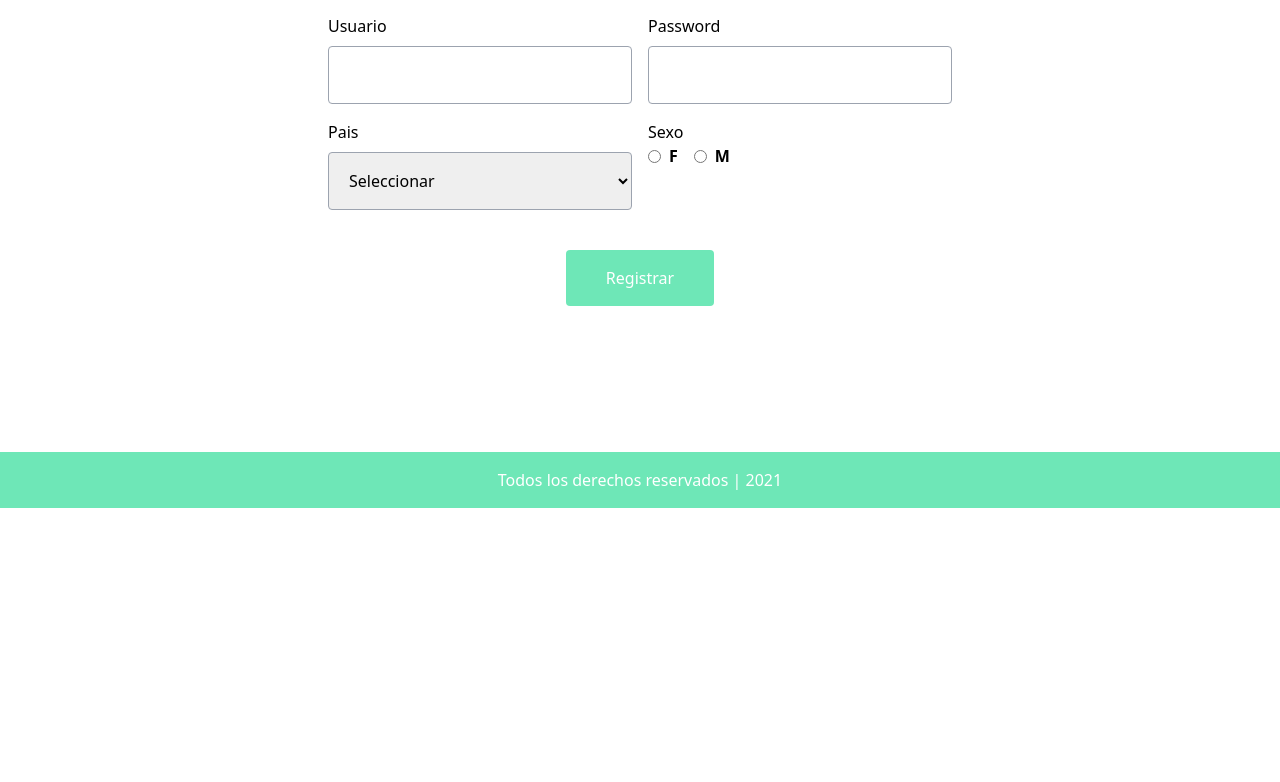
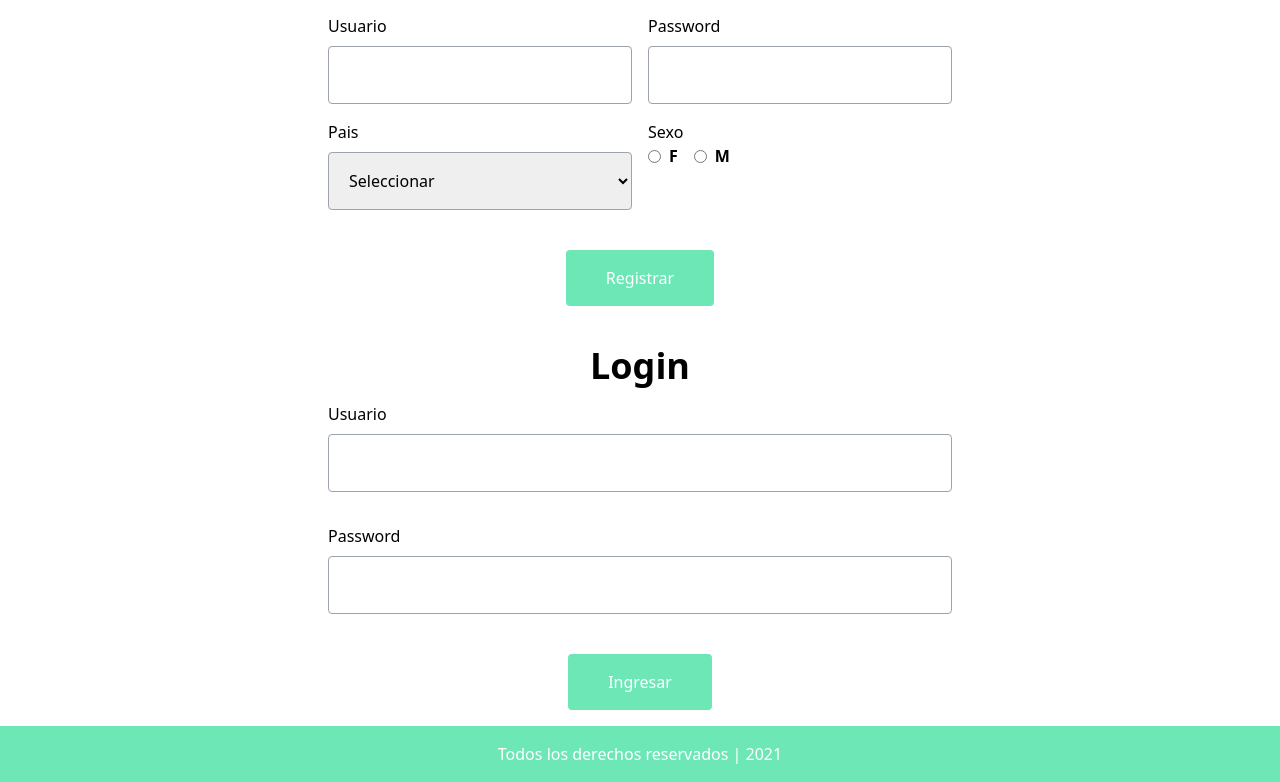
Before and after one commit to aranibar28/proyecto-react, a React (Create React App) app: page / in a window 1280 px wide. Shown: the part 292-1074 px from the top of the page. Before the commit the page ends 800 px from the top, so only its background shows below. Built offline with nearby package versions, Linux system fonts and the light colour scheme.

Commit message:
add login and register

```diff
--- a/src/App.js
+++ b/src/App.js
@@ -1,11 +1,12 @@
 import { Header, Footer, Main } from "components";
-import { AuthRegister } from "modules/auth";
+import { AuthRegister, AuthLogin } from "modules/auth";
 export function App() {
   return (
     <div className="wrapper flex flex-col h-screen">
       <Header />
       <Main>
-        <AuthRegister />
+      <AuthRegister />
+        <AuthLogin />
       </Main>
       <Footer />
     </div>
--- a/src/modules/auth/index.js
+++ b/src/modules/auth/index.js
@@ -1 +1,2 @@
 export * from "./register";
+export * from "./login";
--- /dev/null
+++ b/src/modules/auth/login/index.js
@@ -0,0 +1,23 @@
+import { Input, Button } from "ui";
+export function AuthLogin() {
+  return (
+    <div className="auth-login w-6/12 mx-auto">
+      <h1 className="text-4xl font-bold text-center mb-4 mt-10">Login</h1>
+      <form>
+        <div className="mb-8">
+          <label className="block mb-2">Usuario</label>
+          <Input />
+        </div>
+        <div>
+          <label className="block mb-2">Password</label>
+          <Input type="password" />
+        </div>
+        <div className="mt-10">
+          <div className="text-center">
+            <Button>Ingresar</Button>
+          </div>
+        </div>
+      </form>
+    </div>
+  );
+}
--- a/src/modules/auth/register/index.js
+++ b/src/modules/auth/register/index.js
@@ -1,3 +1,4 @@
+import { Input, Button } from "ui";
 import "./register.scss";
 export function AuthRegister() {
   return (
@@ -7,19 +8,19 @@
         <div className="grid grid-cols-2 gap-4">
           <div>
             <label className="block mb-2">Nombre</label>
-            <input className="border border-gray-400 rounded w-full p-4 focus:border-gray-500 focus:outline-none" />
+            <Input />
           </div>
           <div>
             <label className="block mb-2">Apellido</label>
-            <input className="border border-gray-400 rounded w-full p-4 focus:border-gray-500 focus:outline-none" />
+            <Input />
           </div>
           <div>
             <label className="block mb-2">Usuario</label>
-            <input className="border border-gray-400 rounded w-full p-4 focus:border-gray-500 focus:outline-none" />
+            <Input />
           </div>
           <div>
             <label className="block mb-2">Password</label>
-            <input className="border border-gray-400 rounded w-full p-4 focus:border-gray-500 focus:outline-none" type="password" placeholder="" />
+            <Input type="password" />
           </div>
           <div>
             <label className="block mb-2">Pais</label>
@@ -49,7 +50,7 @@
         </div>
         <div className="mt-10">
           <div className="text-center">
-            <button className="p-4 px-10 rounded bg-green-300 text-white">Registrar</button>
+            <Button>Registrar</Button>
           </div>
         </div>
       </form>
--- /dev/null
+++ b/src/ui/button/index.js
@@ -0,0 +1,8 @@
+export function Button(props) {
+  const { children } = props;
+  return (
+    <button className="p-4 px-10 rounded bg-green-300 text-white">
+      {children}
+    </button>
+  );
+}
--- /dev/null
+++ b/src/ui/index.js
@@ -0,0 +1,2 @@
+export * from "./input";
+export * from "./button";
--- /dev/null
+++ b/src/ui/input/index.js
@@ -0,0 +1,11 @@
+export function Input(props) {
+  const { type, placeholder } = props;
+
+  return (
+    <input
+      type={type}
+      className="border border-gray-400 rounded w-full p-4 focus:border-gray-500 focus:outline-none"
+      placeholder={placeholder}
+    />
+  );
+}
```
Also changed, not shown: src/modules/auth/login/login.scss (added), src/ui/button/button.scss (added), src/ui/input/input.scss (added).
